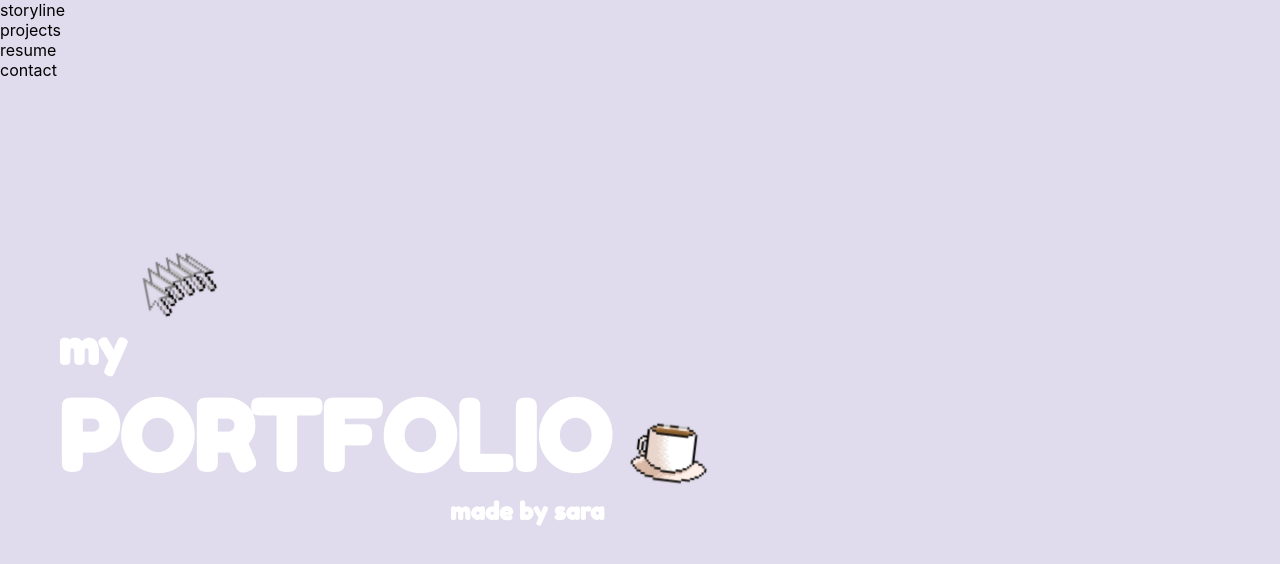
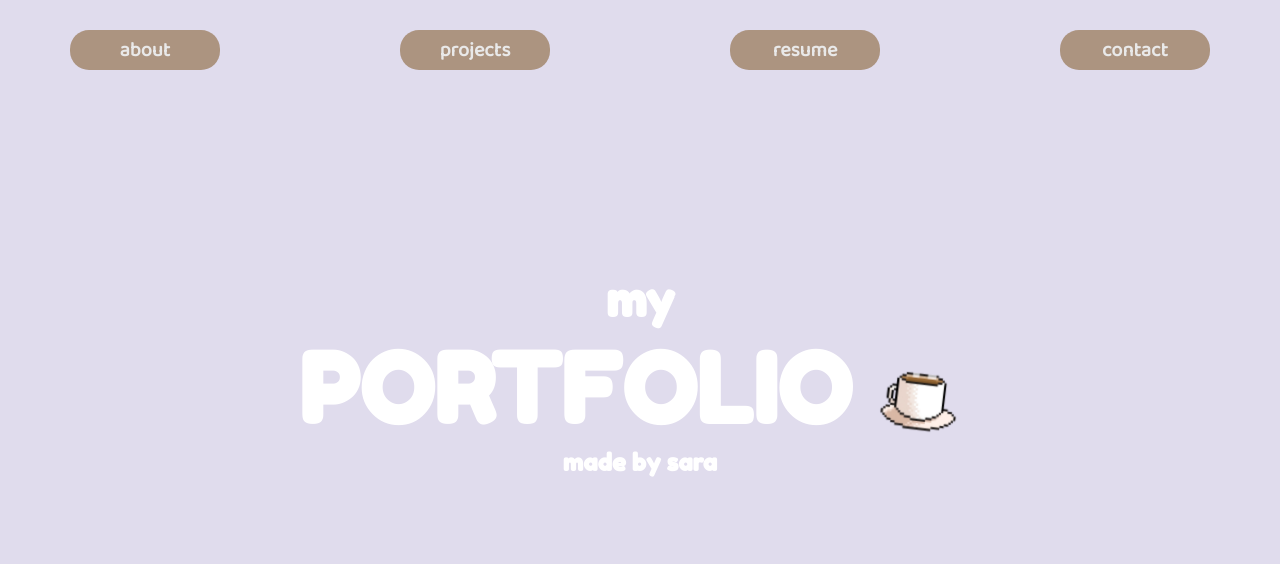
Before and after one commit to saramey-hub/portfolio, a React (Create React App) app: page / in a window 1280 px wide. Shown: the top 564 px of the page. Built offline with nearby package versions, Linux system fonts and the light colour scheme.

Commit message:
icon bouge

```diff
--- a/public/index.html
+++ b/public/index.html
@@ -3,6 +3,8 @@
   <head>
     <meta charset="utf-8" />
     <link rel="preconnect" href="https://fonts.googleapis.com">
+    <link href="https://fonts.googleapis.com/css2?family=Baloo+2&display=swap" rel="stylesheet">
+
     <link rel="preconnect" href="https://fonts.gstatic.com" crossorigin>
     <link href="https://fonts.googleapis.com/css2?family=Fredoka+One&display=swap" rel="stylesheet">
     <link rel="icon" href="%PUBLIC_URL%/favicon.ico" />
--- a/src/pages/Acceuil.js
+++ b/src/pages/Acceuil.js
@@ -1,26 +1,30 @@
 import "../styles/Acceuil.css"
 import image2 from "../assests/image 2.svg"
-import image3 from "../assests/image 3.svg"
+
 
 function Acceuil() {
     return (
 
 
 
-        <div className="Section">
-            <div className= "section-card">storyline</div>
-            <div className= "section-card">projects</div>
-            <div className="section-card">resume</div>
-            <div className="section-card">contact</div>
+        <div className="button">
 
+            <div className="buttons">
 
+                <button>about</button>
+                <button>projects</button>
+                <button>resume</button>
+                <button>contact</button>
+            </div>
 
 
 
 
             <div className="Acceuil">
-            <h3>my<img src={image3} alt="icon 2"/></h3>
-            <h1>PORTFOLIO <img src={image2} alt="icon 1"/></h1>
+            <h3>my</h3>
+            <h1>PORTFOLIO
+                <img src={image2} alt="icon 1" className="portfolio-icon" />
+            </h1>
             <h4>made by sara</h4>
 
 
@@ -28,8 +32,8 @@ function Acceuil() {
 
 
 
-        </div>
 
+            </div>
 
 
         </div>
--- a/src/styles/Acceuil.css
+++ b/src/styles/Acceuil.css
@@ -1,34 +1,80 @@
 body {
     background-color: #e0dced;
+    margin: 0;
+}
 
+h1, h3, h4 {
+    color: white;
+    font-family: 'Fredoka One', cursive;
+    text-align: center;
+    margin-left: 0;
+    padding-left: 0;
 }
- h1, h3, h4 {
-     color : white;
-     font-family: 'Fredoka One', cursive;
 
- }
 
- h1 {
-     font-size: 96px ;
-     padding-left: 58px;
-     margin-bottom: 0px;
-     margin-top: 0px;
-     display: flex;
-     align-items: center;
+h1 {
+    font-size: 96px;
+    margin: 0;
+    display: flex;
+    justify-content: center;
+    align-items: center;
+}
 
- }
 
- h3 {
-     font-size : 48px;
-     padding-left : 58px;
-     margin-top: 120px;
-     margin-bottom: 0px;
+h3 {
+    font-size: 48px;
+    margin-top: 200px;
+    margin-bottom: 0;
+}
 
- }
 
- h4 {
-     font-size : 24px;
-     padding-left: 450px;
-     margin-bottom: 0px;
-     margin-top: 0px;
- }
+h4 {
+    font-size: 24px;
+    margin: 0;
+}
+
+
+.buttons {
+    display: flex;
+    justify-content: center;
+    gap: 180px;
+    margin-top: 30px;
+}
+
+
+.buttons button {
+    border-radius: 19px;
+    background-color: #AC9480;
+    color: #E9E9E9;
+    border: none;
+    font-size: 20px;
+    font-family: 'Baloo 2', cursive;
+    font-weight: bold;
+    width: 150px;
+    height: 40px;
+    text-align: center;
+    cursor: pointer;
+    transition: transform 0.2s ease, box-shadow 0.2s ease;
+}
+
+.buttons button:hover {
+    transform: translateY(-3px);
+    box-shadow: 0 5px 10px rgba(57, 46, 46, 0.1);
+}
+.portfolio-icon {
+    width: 120px;
+    margin-left: 10px;
+    animation: floatIcon 2.5s ease-in-out infinite;
+}
+
+@keyframes floatIcon {
+    0% {
+        transform: translateY(0);
+    }
+    50% {
+        transform: translateY(-10px);
+    }
+    100% {
+        transform: translateY(0);
+    }
+}
```
